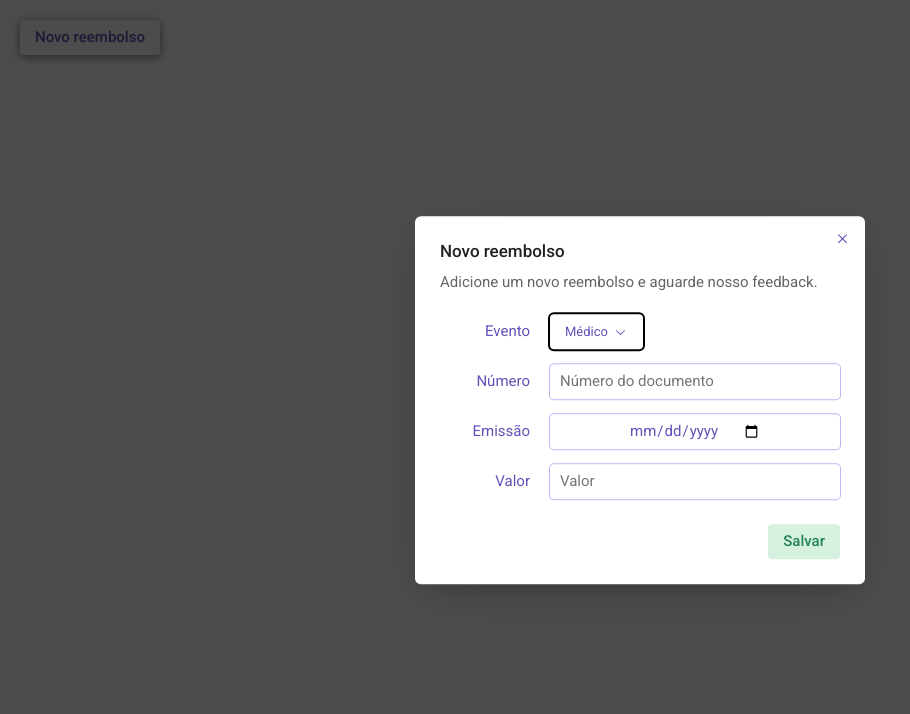
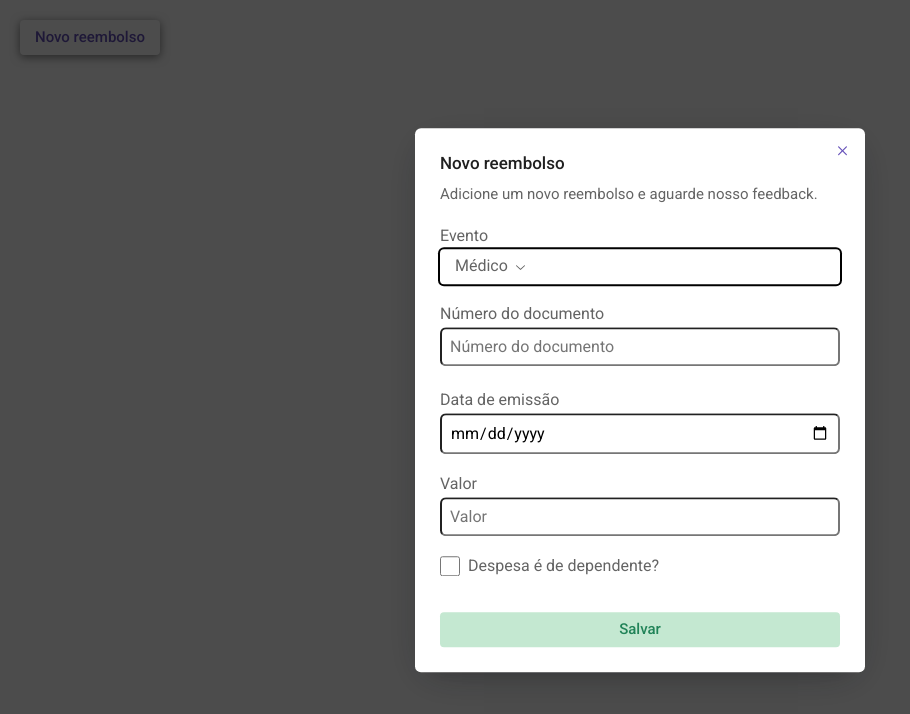
Before and after one commit to ajcadev/refund, a Next.js app: page /refund in a window 1280 px wide. Both pictures are taken after a click on the button "Novo reembolso". Shown: the top 714 px of the page, without its empty margins (0-910 px from the left). Built offline with nearby package versions, Linux system fonts and the light colour scheme.

Commit message:
add message

```diff
--- a/src/components/NewRefundModal/index.tsx
+++ b/src/components/NewRefundModal/index.tsx
@@ -1,44 +1,60 @@
 import { CheckIcon, ChevronDownIcon, ChevronUpIcon, Cross2Icon } from "@radix-ui/react-icons";
 import { DialogClose, DialogContent, DialogDescription, DialogIconButton, DialogOverlay, DialogPortal, DialogTitle } from "../../styles/UI/Dialog";
 import { SelectContent, SelectIcon, SelectItem, SelectItemIndicator, SelectItemText, SelectPortal, SelectRoot, SelectScrollDownButton, SelectScrollUpButton, SelectTrigger, SelectValue, SelectViewport } from "../../styles/UI/Select";
-import { Fieldset, Flex, Input, Label, SubmitButton } from "./styles";
-import * as z from 'zod';
+import { FormRefund, Input, Label, SubmitButton } from "./styles";
+import { z } from 'zod';
+import { useForm, Controller } from 'react-hook-form';
 import { zodResolver } from '@hookform/resolvers/zod';
-import { Controller, useForm } from 'react-hook-form';
 
 const MAXDAYSTOREQUESTREFUND = 45
 const lowerDeadline = new Date((new Date()).setDate((new Date()).getDate()-MAXDAYSTOREQUESTREFUND))
-const newRefundFormSchema = z.object({
+
+
+const NoDependentSchema = z.object({
   event: z.string().min(1, 'Informe o evento'),
   numberDoc: z.string().min(1, 'Informe o número do documento'),
   issueDate: z.date().min(lowerDeadline, `Documento fora do prazo de ${MAXDAYSTOREQUESTREFUND}`).max(new Date(), 'Data posterior à data atual'),
   amount: z.number().positive('Informe um valor maior que 0'),
-});
+  isDependent: z.literal(false),
+})
 
-type NewRefundFormInputs = z.infer<typeof newRefundFormSchema>;
+const DependentSchema = z.object({
+  event: z.string().min(1, 'Informe o evento'),
+  numberDoc: z.string().min(1, 'Informe o número do documento'),
+  issueDate: z.date().min(lowerDeadline, `Documento fora do prazo de ${MAXDAYSTOREQUESTREFUND}`).max(new Date(), 'Data posterior à data atual'),
+  amount: z.number().positive('Informe um valor maior que 0'),
+  isDependent: z.literal(true),
+  dependent: z.string().min(1, 'Informe o dependente'),
+})
+
+const newRefundFormSchema = z.discriminatedUnion("isDependent", [
+  NoDependentSchema,
+  DependentSchema
+])
+
+type NewRefundFormSchemaType = z.infer<typeof newRefundFormSchema>;
 
 export function NewRefundModal(){
   const {
-    control,
     register,
     handleSubmit,
+    watch,
+    control,
     formState: { isSubmitting, errors },
-    reset,
-    setValue
-  } = useForm<NewRefundFormInputs>({
+    reset  } = useForm<NewRefundFormSchemaType>({
     resolver: zodResolver(newRefundFormSchema),
     defaultValues: {
       event: '1827'
     }
   })
 
-  async function handleCreateNewRefund(data: NewRefundFormInputs) {
+  async function handleCreateNewRefund(data: NewRefundFormSchemaType) {
     await new Promise(resolve => setTimeout(resolve, 2000));
     console.log(data);
     reset()
   }
 
-  console.log(errors)
+  const isDependent = watch('isDependent')
 
   return(
     <DialogPortal>
@@ -46,16 +62,16 @@ export function NewRefundModal(){
       <DialogContent>
         <DialogTitle>Novo reembolso</DialogTitle>
         <DialogDescription>Adicione um novo reembolso e aguarde nosso feedback.</DialogDescription>
-        <form onSubmit={handleSubmit(handleCreateNewRefund)}>
-          <Fieldset>
-            <Label htmlFor="event">Evento</Label>
+        <FormRefund onSubmit={handleSubmit(handleCreateNewRefund)}>
             <Controller
               control={control}
               name="event"
               render={({ field }) => {
                 return (
+                  <Label>
+                    <span>Evento</span>
                     <SelectRoot onValueChange={field.onChange} value={field.value}>
-                    <SelectTrigger id="event" aria-label="Event">
+                      <SelectTrigger aria-label="Event">
                         <SelectValue placeholder="Selecione um evento…" />
                         <SelectIcon>
                           <ChevronDownIcon />
@@ -92,45 +108,58 @@ export function NewRefundModal(){
                         </SelectContent>
                       </SelectPortal>
                     </SelectRoot>
+                  </Label>
                 )
               }}
             />
-          </Fieldset>
-          <Fieldset>
-            <Label htmlFor="numberDoc">Número</Label>
+            <Label>
+              <span>Número do documento</span>
               <Input
-              id="numberDoc"
                 type="text"
                 placeholder='Número do documento'
-              required
                 {...register('numberDoc')}
+                aria-invalid={errors.numberDoc ? "true" : "false"}
               />
-          </Fieldset>
-          <Fieldset>
-            <Label htmlFor="issueDate">Emissão</Label>
+              {<p role="alert">{errors.numberDoc?.message}</p>}
+            </Label>
+            <Label>
+              <span>Data de emissão</span>
               <Input
-              id="issueDate"
                 type="date"
                 placeholder='Emissão'
-              required
                 {...register('issueDate', { valueAsDate: true })}
               />
-          </Fieldset>
-          <Fieldset>
-            <Label htmlFor="amount">Valor</Label>
+              {errors.issueDate && <p>Informe uma data válida</p>}
+            </Label>
+            <Label>
+              <span>Valor</span>
               <Input
-              id="amount"
                 type="number"
                 step="0.01"
                 placeholder='Valor'
-              required
                 {...register('amount', { valueAsNumber: true })}
               />
-          </Fieldset>
-          <Flex css={{ marginTop: 25, justifyContent: 'flex-end' }}>
+              {errors.amount && <p>Informe um valor maior que zero.</p>}
+            </Label>
+            <Label variant="checkbox">
+              <Input
+                type="checkbox"
+                {...register('isDependent')}
+              />
+              <span>Despesa é de dependente?</span>
+            </Label>
+            {isDependent && (
+              <Label>
+                <span>Dependente</span>
+                <Input
+                  type="text"
+                  placeholder='Nome do dependente'
+                  {...register('dependent', {shouldUnregister: true})}
+                />
+              </Label>
+            )}
             <SubmitButton type="submit" disabled={isSubmitting} variant="green">Salvar</SubmitButton>
-          </Flex>
-        </form>
+        </FormRefund>
         <DialogClose asChild>
           <DialogIconButton aria-label="Close">
             <Cross2Icon />
--- a/src/components/NewRefundModal/styles.ts
+++ b/src/components/NewRefundModal/styles.ts
@@ -1,44 +1,8 @@
+import { red } from "@radix-ui/colors";
 import { styled } from "../../styles";
 import { Button } from "../../styles/UI/Button";
 
-export const Flex = styled('div', { display: 'flex' });
-
-export const Fieldset = styled('fieldset', {
-  all: 'unset',
-  display: 'flex',
-  gap: 20,
-  alignItems: 'center',
-  marginBottom: 15,
-});
-
-export const Label = styled('label', {
-  fontSize: 15,
-  color: '$violet11',
-  width: 90,
-  textAlign: 'right',
-});
-
-export const Input = styled('input', {
-  all: 'unset',
-  width: '100%',
-  flex: '1',
-  display: 'inline-flex',
-  alignItems: 'center',
-  justifyContent: 'center',
-  borderRadius: 4,
-  padding: '0 10px',
-  fontSize: 15,
-  lineHeight: 1,
-  color: '$violet11',
-  $$shadow: '$colors$violet7',
-  boxShadow: '0 0 0 1px $$shadow',
-  height: 35,
-
-  '&:focus': {
-    $$shadow: '$colors$violet8',
-    boxShadow: '0 0 0 2px $$shadow'
-  },
-});
+// export const Flex = styled('div', { display: 'flex' });
 
 export const SubmitButton = styled(Button, {
   '&[type="submit"]': {
@@ -49,9 +13,83 @@ export const SubmitButton = styled(Button, {
 
     '&:not(:disabled):hover': {
       transition: 'backgroundColor 0.2s',
-    }
-
-
-
+    },
+    marginTop: '1rem',
   }
 })
+
+// export const Label = styled('label', {
+//   display: 'block',
+//   marginTop: '1.5rem',
+
+//   variants: {
+//     variant: {
+//       checkbox: {
+//         display: 'flex',
+//         gap: 5,
+//         alignItems: 'center',
+//         width: 'none',
+//       }
+//     }
+//   }
+// })
+
+// export const Span = styled('span', {
+//   //base styles
+//   color: '$gray11',
+//   marginLeft: '0.5rem',
+
+//   variants: {
+//     variant: {
+//       block: {
+//         display: 'block',
+//         marginBottom: '0.25rem',
+//         marginLeft: 0,
+//       }
+//     }
+//   }
+// })
+
+export const FormRefund = styled('form', {
+  display: 'flex',
+  flexDirection: 'column',
+  gap: '1.25rem',
+
+  'span': {
+    color: '$gray11',
+  }
+})
+
+export const Label = styled('label', {
+  display: 'flex',
+  flexDirection: 'column',
+  gap: '0.25rem',
+
+  '& > p': {
+    color: '$red10',
+  },
+
+  variants: {
+    variant: {
+      checkbox: {
+        flexDirection: 'row',
+        gap: '0.5rem',
+      }
+    }
+  }
+})
+
+export const Input = styled('input', {
+  borderRadius: 6,
+  padding: 8,
+
+  '&[type="checkbox"]': {
+    width: '1.25rem',
+    height: '1.25rem',
+  },
+
+  '&:focus': {
+    $$shadow: '$colors$violet8',
+    boxShadow: '0 0 0 1px $$shadow'
+  },
+})
--- a/src/styles/UI/Button/index.ts
+++ b/src/styles/UI/Button/index.ts
@@ -24,11 +24,11 @@ export const Button = styled('button', {
         '&:focus': { boxShadow: `0 0 0 2px black` },
       },
       green: {
-        backgroundColor: '$green4',
+        backgroundColor: '$green5',
         color: '$green11',
-        '&:hover': { backgroundColor: '$green5' },
+        '&:hover': { backgroundColor: '$green6' },
         '&:focus': {
-          $$shadow: '$colors$green7',
+          $$shadow: '$colors$green9',
           boxShadow: '0 0 0 2px $$shadow'
         },
       },
--- a/src/styles/UI/Dialog/index.ts
+++ b/src/styles/UI/Dialog/index.ts
@@ -42,13 +42,13 @@ const StyledTitle = styled(DialogPrimitive.Title, {
   margin: 0,
   fontWeight: 500,
   color: '$gray12',
-  fontSize: 17,
+  fontSize: '1.0625rem',
 });
 
 const StyledDescription = styled(DialogPrimitive.Description, {
   margin: '10px 0 20px',
   color: '$gray11',
-  fontSize: 15,
+  fontSize: '0.9375rem',
   lineHeight: 1.5,
 });
 
--- a/src/styles/UI/Select/index.ts
+++ b/src/styles/UI/Select/index.ts
@@ -5,17 +5,15 @@ const StyledTrigger = styled(SelectPrimitive.SelectTrigger, {
   all: 'unset',
   display: 'inline-flex',
   alignItems: 'center',
-  justifyContent: 'center',
   borderRadius: 4,
   padding: '0 15px',
-  fontSize: 13,
   lineHeight: 1,
   height: 35,
   gap: 5,
   backgroundColor: 'white',
   color: '$violet11',
   $$shadow: '$colors$blackA7',
-  boxShadow: '0 2px 10px $$shadow',
+  boxShadow: '0 1px 8px $$shadow',
   '&:hover': { backgroundColor: '$gray3' },
   '&:focus': { boxShadow: `0 0 0 2px black` },
   '&[data-placeholder]': { color: '$violet9' },
@@ -29,8 +27,7 @@ const StyledContent = styled(SelectPrimitive.Content, {
   overflow: 'hidden',
   backgroundColor: 'white',
   borderRadius: 6,
-  boxShadow:
-    '0px 10px 38px -10px rgba(22, 23, 24, 0.35), 0px 10px 20px -15px rgba(22, 23, 24, 0.2)',
+  boxShadow: '0px 10px 38px -10px rgba(22, 23, 24, 0.35), 0px 10px 20px -15px rgba(22, 23, 24, 0.2)',
 });
 
 const StyledViewport = styled(SelectPrimitive.Viewport, {
@@ -39,7 +36,6 @@ const StyledViewport = styled(SelectPrimitive.Viewport, {
 
 const StyledItem = styled(SelectPrimitive.Item, {
   all: 'unset',
-  fontSize: 13,
   lineHeight: 1,
   color: '$violet11',
   borderRadius: 3,
@@ -63,8 +59,7 @@ const StyledItem = styled(SelectPrimitive.Item, {
 
 const StyledLabel = styled(SelectPrimitive.Label, {
   padding: '0 25px',
-  fontSize: 12,
-  lineHeight: '25px',
+  lineHeight: '1.5625rem',
   color: '$gray11',
 });
 
--- a/src/styles/index.ts
+++ b/src/styles/index.ts
@@ -15,5 +15,5 @@ export const {
     colors: {
       ...blue, ...green, ...red, ...yellow, ...gray, ...blackA, ...violet
     },
-  }
+  },
 })
```
Lines whose indentation alone changed are shown as unchanged.
